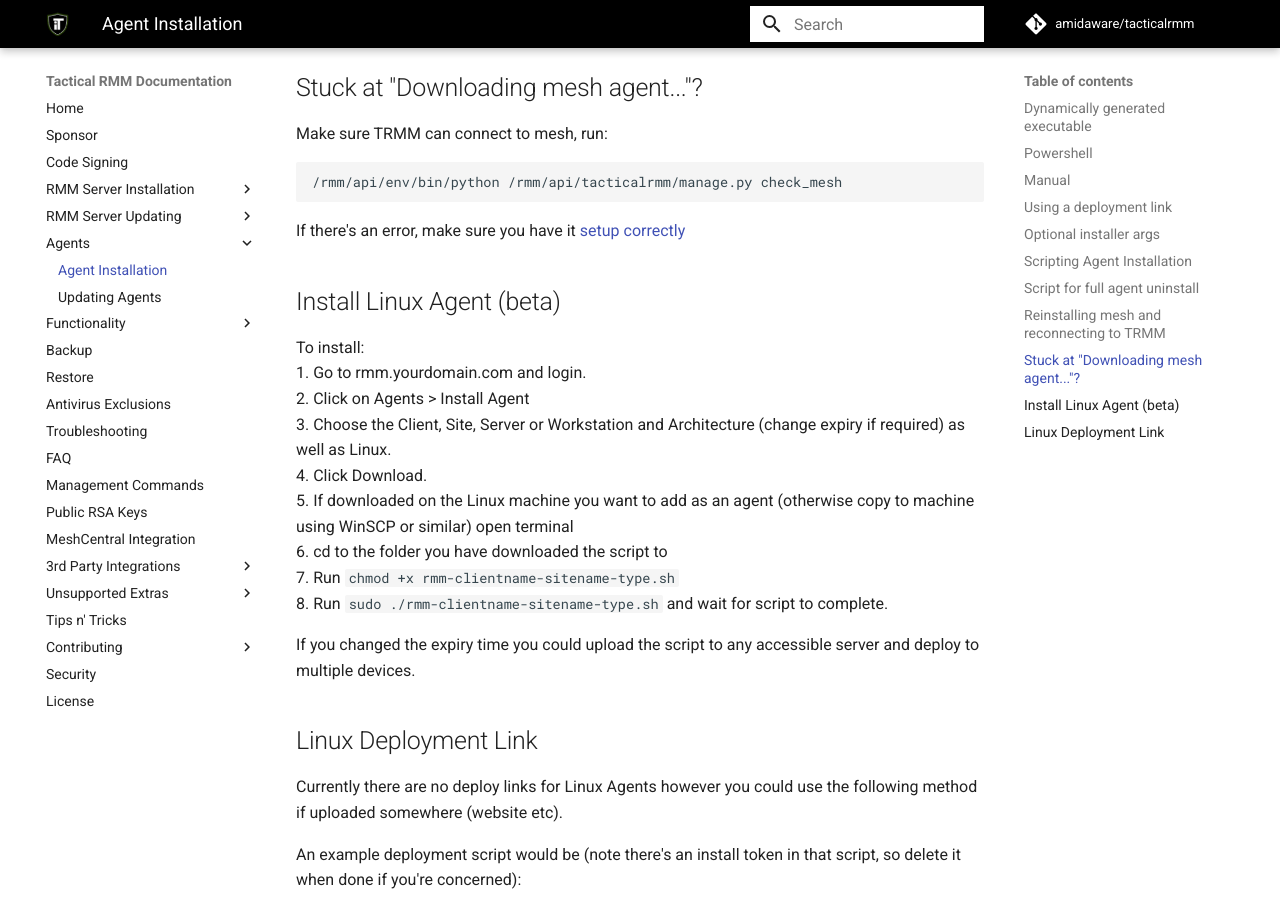
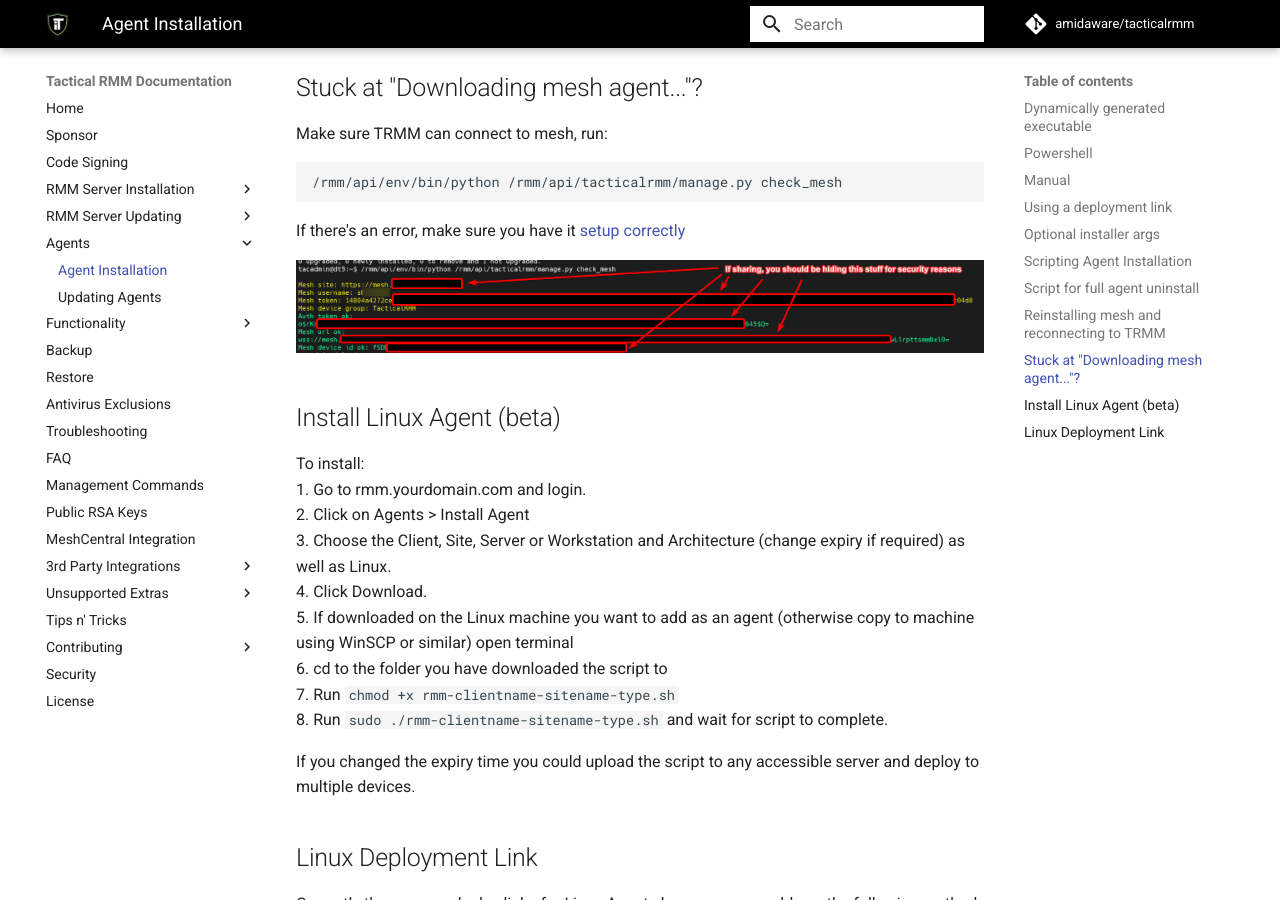
Before and after one commit to amidaware/trmm-docs, an MkDocs documentation site: the page built from docs/install_agent.md, in a window 1280 px wide and 900 px high, scrolled down 4165 px. Built offline with MkDocs 1.6.1 and Material for MkDocs 9.7.7, drawn with Linux system fonts in a browser that asks for light colours; comment, search, counter and statistics services are not loaded.

Commit message:
adding pic for what to hide when sharing check_mesh data

```diff
--- a/docs/install_agent.md
+++ b/docs/install_agent.md
@@ -157,6 +157,8 @@
 
 If there's an error, make sure you have it [setup correctly](howitallworks.md#meshcentral)
 
+![if sharing](images/meshcheck_sharing.png)
+
 ## Install Linux Agent (beta)
 
 To install:<br/>
```
Also changed, not shown: docs/troubleshooting.md (+2 -0 lines), docs/images/meshcheck_sharing.png (added).
